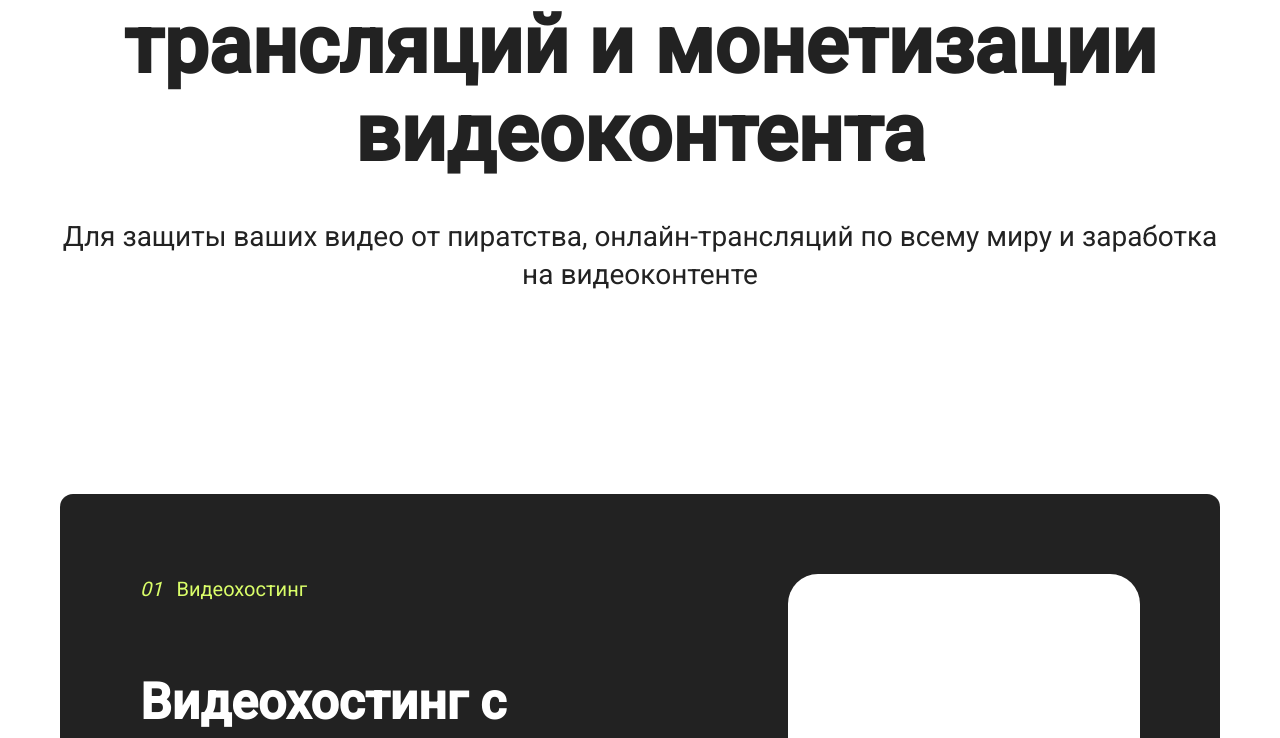
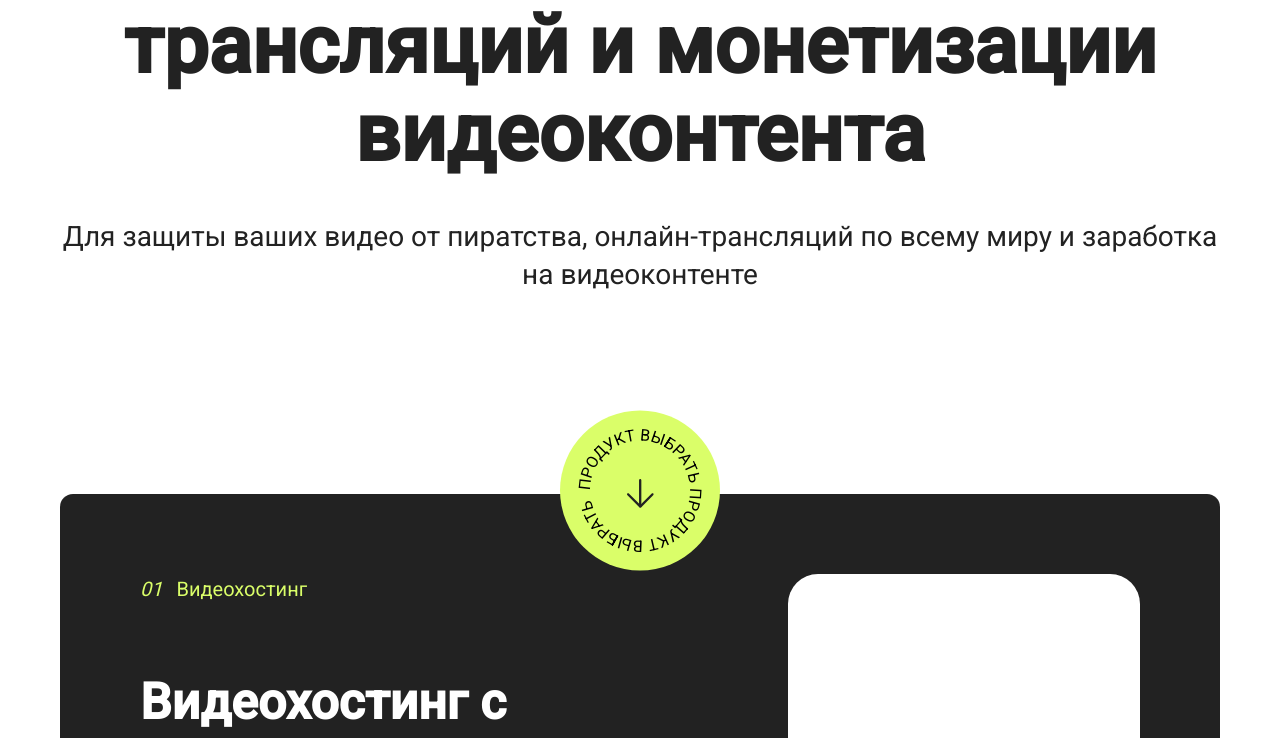
Before and after one commit to vadimvalid/vue-gsap, a Vue app: page / in a window 1280 px wide. Shown: the part 478-1216 px from the top of the page. Built offline with nearby package versions, Linux system fonts and the light colour scheme.

Commit message:
add circle component

```diff
--- /dev/null
+++ b/src/components/AppCircleText.vue
@@ -0,0 +1,63 @@
+<script setup>
+import { defineProps } from "vue";
+
+const props = defineProps({
+  title: {
+    type: String,
+    required: true,
+  },
+  src: {
+    type: String,
+    required: true,
+  },
+});
+
+const getImageUrl = () => {
+  return new URL(`../assets/${props.src}`, import.meta.url);
+};
+</script>
+
+<template>
+  <div class="circle">
+    <svg
+      class="circle__svg"
+      viewBox="0 0 160 160"
+      xmlns="http://www.w3.org/2000/svg"
+    >
+      <path
+        fill="none"
+        id="circlePath"
+        d="
+      M 30, 80
+      a 40,40 0 1,1 100,0
+      40,40 0 1,1 -100,0
+    "
+      />
+      <text>
+        <textPath href="#circlePath">{{ title }}</textPath>
+      </text>
+    </svg>
+    <img :src="getImageUrl()" alt="arrow down" class="circle__arrow" />
+  </div>
+</template>
+
+<style scoped>
+.circle {
+  position: relative;
+}
+
+.circle__svg {
+  border-radius: 50%;
+  background: #dafe69;
+  width: 10rem;
+  height: 10rem;
+}
+
+.circle__arrow {
+  position: absolute;
+  top: 50%;
+  left: 50%;
+  transform: translate(-50%, -50%);
+  z-index: 2;
+}
+</style>
--- a/src/components/AppSectionCards.vue
+++ b/src/components/AppSectionCards.vue
@@ -1,6 +1,7 @@
 <script setup>
 import { ref, defineProps } from "vue";
 import AppCard from "./AppCard.vue";
+import AppCircleText from "./AppCircleText.vue";
 
 const props = defineProps({
   items: {
@@ -8,12 +9,18 @@
     required: true,
   },
 });
+
+const circleProps = ref({
+  src: "arrow-down.svg",
+  title: "ПРОДУКТ ВЫБРАТЬ ПРОДУКТ ВЫБРАТЬ",
+});
 </script>
 
 <template>
   <section>
     <div class="container">
       <div class="wrapper">
+        <div class="svg-shape"><app-circle-text v-bind="circleProps" /></div>
         <app-card v-for="item in items" :key="item.cardNumber" v-bind="item" />
       </div>
     </div>
@@ -22,8 +29,17 @@
 
 <style scoped>
 .wrapper {
+  position: relative;
   display: flex;
   flex-direction: column;
   gap: 2.5rem;
 }
+
+.svg-shape {
+  position: absolute;
+  top: 0;
+  left: 50%;
+  transform: translate(-50%, -50%);
+  z-index: 1;
+}
 </style>
```
